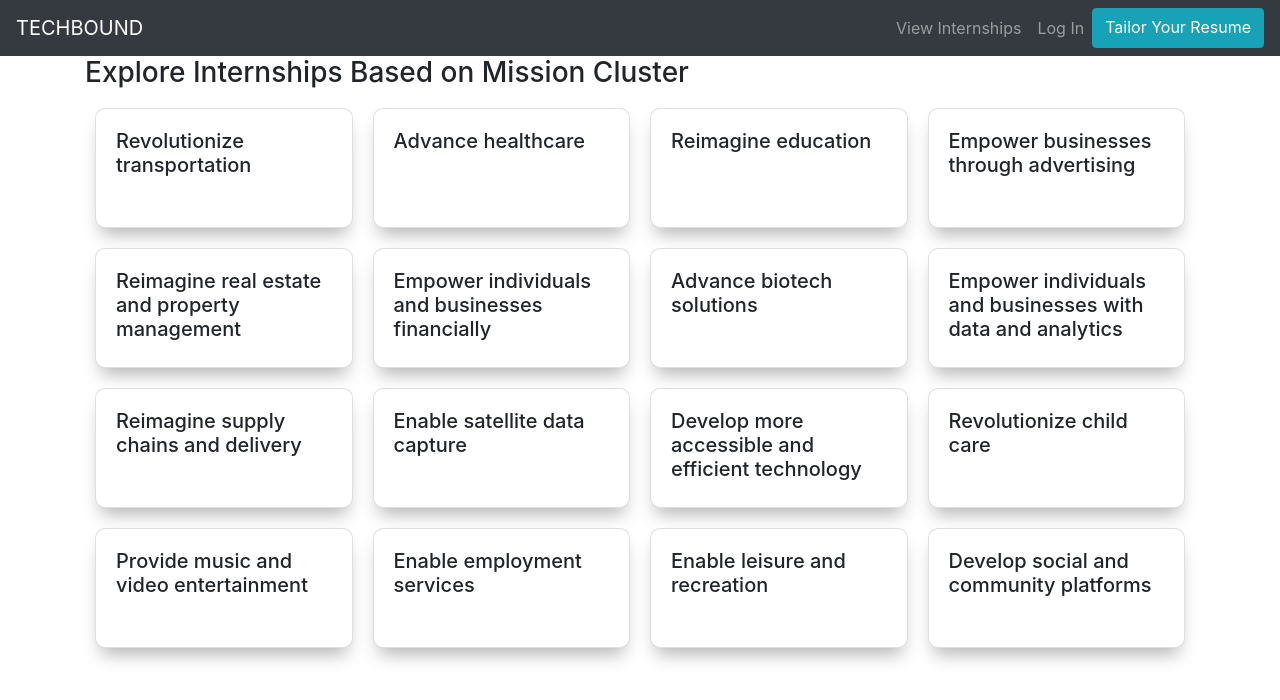
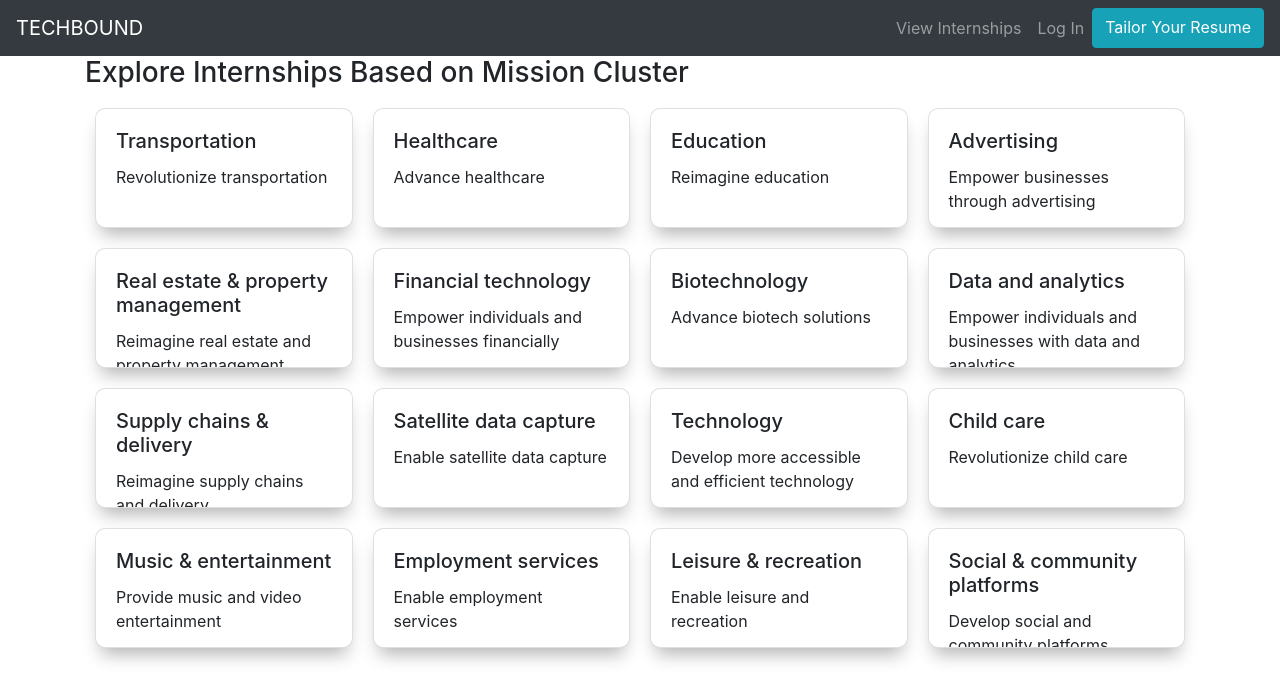
Before and after one commit to danielavelez1201/techbound, a React (Create React App) app in the folder website/: page / in a window 1280 px wide. Shown: the top 700 px of the page. Built offline with nearby package versions, Linux system fonts and the light colour scheme; no server answers.

Commit message:
Showing html descriptions of internship listings

```diff
--- a/website/package.json
+++ b/website/package.json
@@ -13,6 +13,8 @@
     "concurrently": "^5.3.0",
     "cors": "^2.8.5",
     "express": "^4.17.1",
+    "html-react-parser": "^0.14.1",
+    "html-to-react": "^1.4.5",
     "is-empty": "^1.2.0",
     "jsonwebtoken": "^8.5.1",
     "mongoose": "^5.10.11",
--- a/website/src/App.js
+++ b/website/src/App.js
@@ -20,6 +20,7 @@ function App() {
             <Route path="/" exact component={ClusterList} />
             <Route path="/sign-up" exact component={SignUp} />
             <Route path="/file" exact component={FileUpload} />
+            <Route path="/browse" component={BrowsingList} />
           </Switch>
         </div>
       </div>
--- a/website/src/components/browsing-list.component.js
+++ b/website/src/components/browsing-list.component.js
@@ -1,21 +1,19 @@
 import React, { useState, useEffect } from "react";
-import { useHistory } from "react-router-dom";
+import { useHistory, useLocation } from "react-router-dom";
 import Sidebar from "react-sidebar";
+import axios from "axios";
+import parse from "html-react-parser";
 
 function BrowsingList() {
   const [open, setOpen] = useState(false);
-
-  const links = [];
+  const [internships, setInternships] = useState(null);
+  const location = useLocation();
 
   useEffect(() => {
-    for (let ind = 0; ind < 10; ind++) {
-      links.push(
-        <a key={ind} href="#">
-          Mock menu item {ind}
-        </a>
-      );
-    }
-  }, []);
+    console.log(location.pathname);
+    console.log(location.state.internships);
+    setInternships(location.state.internships);
+  });
 
   function clusterList() {
     return <p>Hello</p>;
@@ -23,14 +21,24 @@ function BrowsingList() {
   return (
     <div>
       <h3>Explore Internships Based on Mission Cluster</h3>
-      <Sidebar
-        className="Sidebar"
-        sidebar={links}
-        styles={{ sidebar: { background: "white" } }}
-        open={true}
-        docked={true}
-        defaultSidebarWidth={1}
-      ></Sidebar>
+      <div>
+        {internships &&
+          internships.map((internship, index) => {
+            const title = internship.title;
+
+            var htmlDescription = internship.description;
+            var reactDescription = parse(htmlDescription);
+
+            return (
+              <div className="internship">
+                <h4>{title}</h4>
+                {reactDescription}
+                <br></br>
+              </div>
+            );
+          })}
+      </div>
+      <div></div>
     </div>
   );
 }
--- a/website/src/components/cluster-list.component.js
+++ b/website/src/components/cluster-list.component.js
@@ -5,25 +5,70 @@ import Card from "react-bootstrap/Card";
 import Button from "react-bootstrap/Button";
 
 const cardInfo = [
-  { title: "Revolutionize transportation", text: "" },
-  { title: "Advance healthcare", text: "" },
-  { title: "Reimagine education", text: "" },
-  { title: "Empower businesses through advertising", text: "" },
-  { title: "Reimagine real estate and property management", text: "" },
-  { title: "Empower individuals and businesses financially", text: "" },
-  { title: "Advance biotech solutions", text: "" },
   {
-    title: "Empower individuals and businesses with data and analytics",
+    title: "Transportation",
+    subtitle: "Revolutionize transportation",
     text: "",
   },
-  { title: "Reimagine supply chains and delivery", text: "" },
-  { title: "Enable satellite data capture", text: "" },
-  { title: "Develop more accessible and efficient technology", text: "" },
-  { title: "Revolutionize child care", text: "" },
-  { title: "Provide music and video entertainment", text: "" },
-  { title: "Enable employment services", text: "" },
-  { title: "Enable leisure and recreation", text: "" },
-  { title: "Develop social and community platforms", text: "" },
+  { title: "Healthcare", subtitle: "Advance healthcare", text: "" },
+  { title: "Education", subtitle: "Reimagine education", text: "" },
+  {
+    title: "Advertising",
+    subtitle: "Empower businesses through advertising",
+    text: "",
+  },
+  {
+    title: "Real estate & property management",
+    subtitle: "Reimagine real estate and property management",
+    text: "",
+  },
+  {
+    title: "Financial technology",
+    subtitle: "Empower individuals and businesses financially",
+    text: "",
+  },
+  { title: "Biotechnology", subtitle: "Advance biotech solutions", text: "" },
+  {
+    title: "Data and analytics",
+    subtitle: "Empower individuals and businesses with data and analytics",
+    text: "",
+  },
+  {
+    title: "Supply chains & delivery",
+    subtitle: "Reimagine supply chains and delivery",
+    text: "",
+  },
+  {
+    title: "Satellite data capture",
+    subtitle: "Enable satellite data capture",
+    text: "",
+  },
+  {
+    title: "Technology",
+    subtitle: "Develop more accessible and efficient technology",
+    text: "",
+  },
+  { title: "Child care", subtitle: "Revolutionize child care", text: "" },
+  {
+    title: "Music & entertainment",
+    subtitle: "Provide music and video entertainment",
+    text: "",
+  },
+  {
+    title: "Employment services",
+    subtitle: "Enable employment services",
+    text: "",
+  },
+  {
+    title: "Leisure & recreation",
+    subtitle: "Enable leisure and recreation",
+    text: "",
+  },
+  {
+    title: "Social & community platforms",
+    subtitle: "Develop social and community platforms",
+    text: "",
+  },
 ];
 
 function enlargen(e) {
@@ -33,15 +78,21 @@ function enlargen(e) {
 function shrink(e) {
   e.target.style.width = "90%";
 }
-
 function ClusterList() {
   const [clusters, setClusters] = useState([]);
   let history = useHistory();
 
-  function handleClick(clusterName) {
+  const handleClick = async (clusterName) => {
     console.log("function");
-    history.push("/" + clusterName);
-  }
+
+    const apiURL =
+      "https://jobs.github.com/positions.json?description=" + clusterName;
+    const response = await axios.get(apiURL);
+    history.push({
+      pathname: "/browse/" + clusterName,
+      state: { internships: response.data },
+    });
+  };
 
   const renderCard = (card, index) => {
     return (
@@ -54,7 +105,7 @@ function ClusterList() {
       >
         <Card.Body>
           <Card.Title>{card.title}</Card.Title>
-          <Card.Text>{card.text}</Card.Text>
+          <Card.Text>{card.subtitle}</Card.Text>
         </Card.Body>
       </Card>
     );
```
Also changed, not shown: 1 other file (tests, documents, lock files or other folders).
